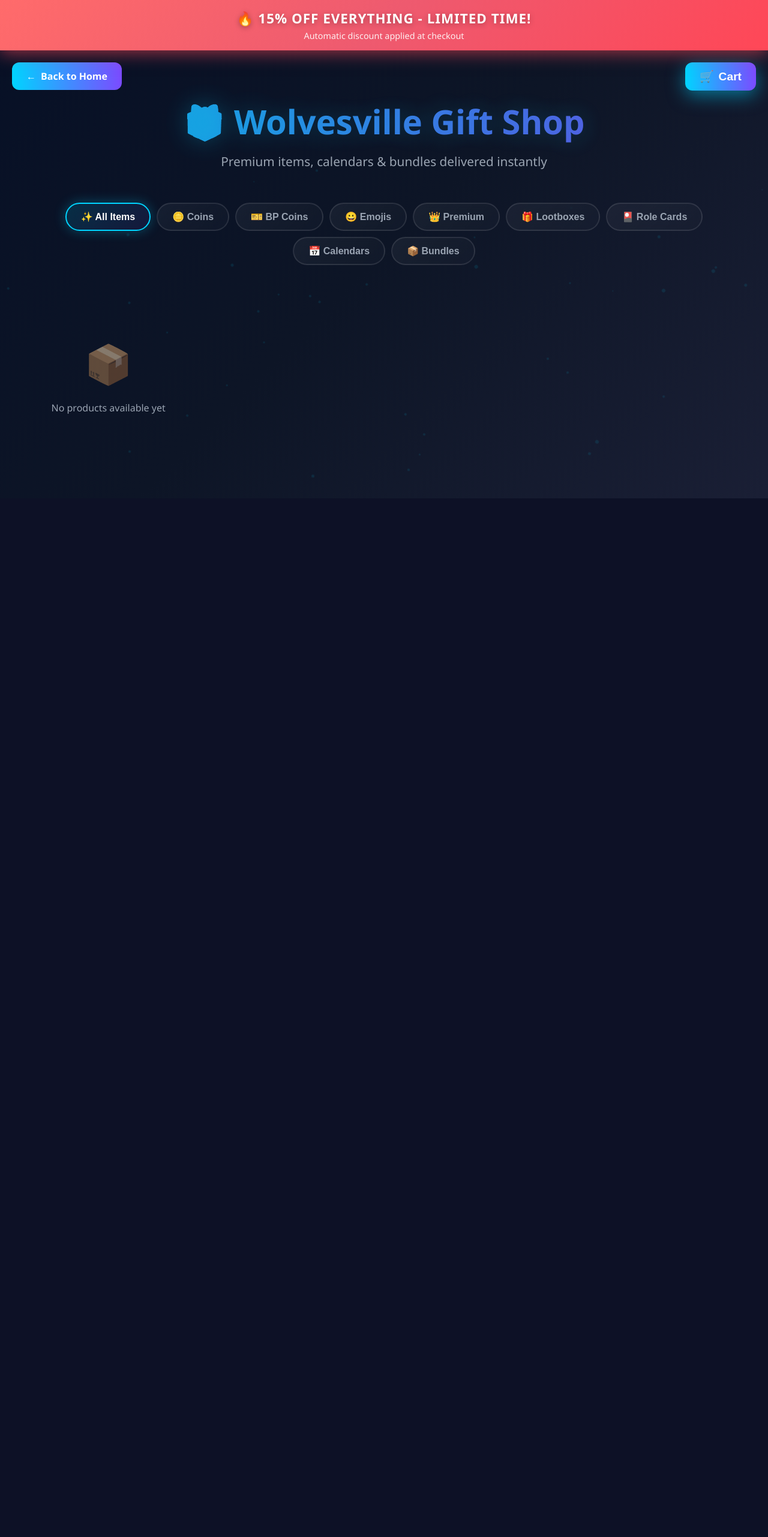
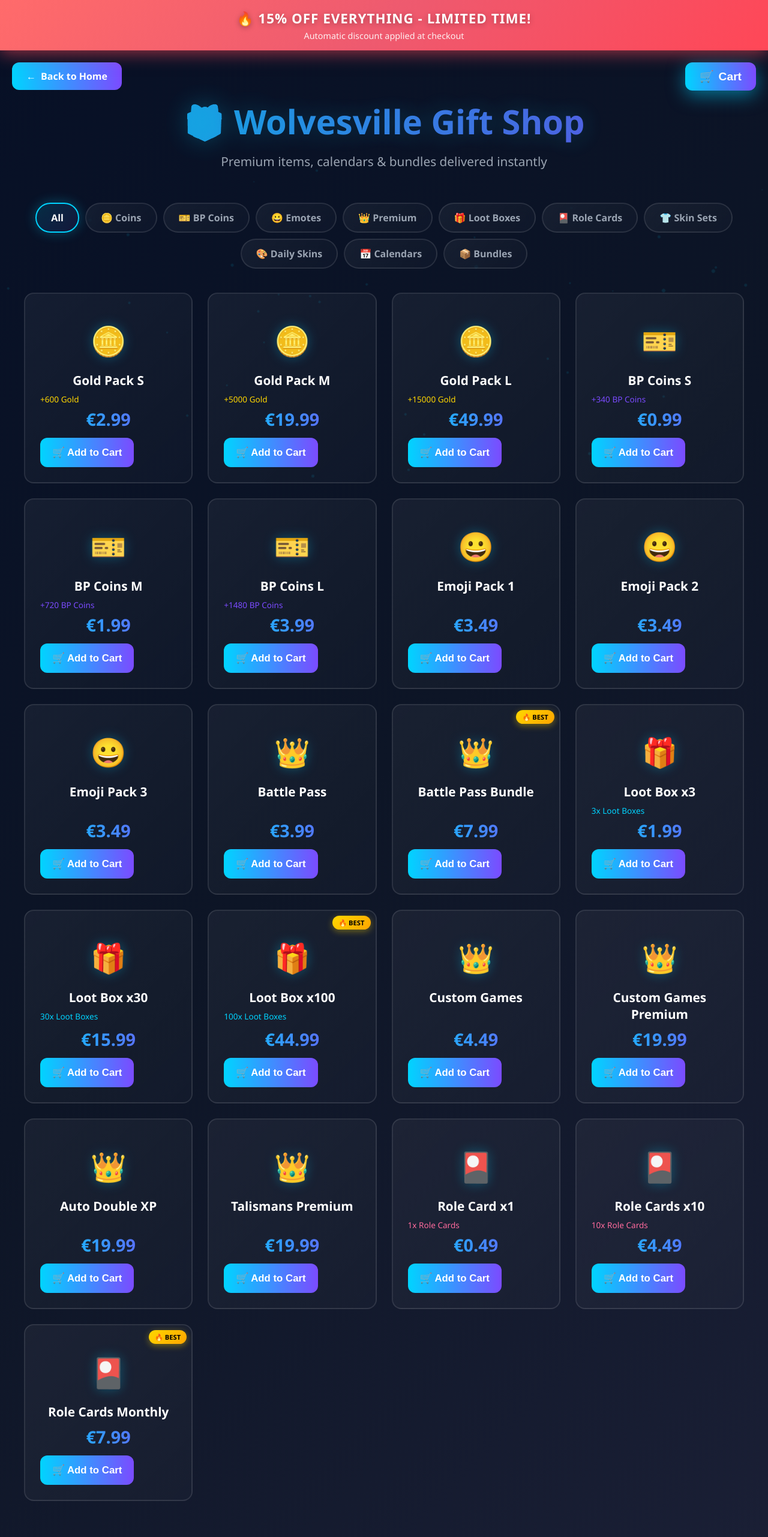
Before and after one commit to cSxrpent/auth-server, a Flask app: page /shop in a window 1280 px wide. Shown: the whole page at 60% size. Before the commit the page ends 831 px from the top, so only its background shows below. Run offline with Flask 3, Linux system fonts and the light colour scheme; data that the repository does not hold is empty; parts of the project's set-up code (start-up, migrations or seed data) failed here and were passed over.

Commit message:
Shop rework

```diff
--- a/db_helper.py
+++ b/db_helper.py
@@ -1151,7 +1151,6 @@ def get_shop_data():
                         'title': c.title,
                         'cost': c.cost,
                         'price': float(c.price),
-                        'description': c.description,
                         'imageName': c.image_name,
                         'iconName': c.icon_name,
                         'durationInDays': c.duration_in_days,
--- a/shop_data_fetcher.py
+++ b/shop_data_fetcher.py
@@ -129,7 +129,7 @@ class ShopDataFetcher:
             return [], []
 
     def fetch_calendars(self):
-        """Fetch all available calendars"""
+        """Fetch all available calendars with icon names"""
         try:
             headers = self.get_headers()
             response = requests.get(
@@ -149,9 +149,8 @@ class ShopDataFetcher:
                     'title': cal.get('title'),
                     'cost': 600,  # CALENDAR_LEGACY cost from gemOffers
                     'price': 3.99,
-                    'description': cal.get('description'),
                     'imageName': cal.get('imageBaseName'),
-                    'iconName': cal.get('iconImageName'),
+                    'iconName': cal.get('iconImageName'),  # Use icon for display
                     'durationInDays': cal.get('durationInDays'),
                     'owned': cal.get('owned', False)
                 })
--- a/static/shop.js
+++ b/static/shop.js
@@ -19,8 +19,36 @@ const CATEGORY_EMOJIS = {
     lootbox: '🎁',
     rolecards: '🎴',
     calendar: '📅',
-    bundles: '📦'
+    bundles: '📦',
+    dailyskins: '🎨',
+    skinsets: '👕'
 };
+
+// Permanent base shop items (always available)
+const BASE_SHOP_ITEMS = [
+    { type: 'GOLDV2_1', cost: 450, price: 2.99, name: 'Gold Pack S', category: 'coins', goldReward: 600 },
+    { type: 'GOLDV2_2', cost: 3400, price: 19.99, name: 'Gold Pack M', category: 'coins', goldReward: 5000 },
+    { type: 'GOLDV2_3', cost: 9000, price: 49.99, name: 'Gold Pack L', category: 'coins', goldReward: 15000 },
+    { type: 'BATTLE_PASS_COINS_1', cost: 160, price: 0.99, name: 'BP Coins S', category: 'bpcoins', battlePassCoinCount: 340 },
+    { type: 'BATTLE_PASS_COINS_2', cost: 300, price: 1.99, name: 'BP Coins M', category: 'bpcoins', battlePassCoinCount: 720 },
+    { type: 'BATTLE_PASS_COINS_3', cost: 590, price: 3.99, name: 'BP Coins L', category: 'bpcoins', battlePassCoinCount: 1480 },
+    { type: 'EMOJI_1', cost: 520, price: 3.49, name: 'Emoji Pack 1', category: 'emote' },
+    { type: 'EMOJI_2', cost: 520, price: 3.49, name: 'Emoji Pack 2', category: 'emote' },
+    { type: 'EMOJI_3', cost: 520, price: 3.49, name: 'Emoji Pack 3', category: 'emote' },
+    { type: 'BATTLE_PASS', cost: 620, price: 3.99, name: 'Battle Pass', category: 'premium' },
+    { type: 'BATTLE_PASS_BUNDLE', cost: 1280, price: 7.99, name: 'Battle Pass Bundle', category: 'premium', isBestValue: true },
+    { type: 'LOOT_BOX_1', cost: 320, price: 1.99, name: 'Loot Box x3', category: 'lootbox', lootBoxCount: 3 },
+    { type: 'LOOT_BOX_2', cost: 2600, price: 15.99, name: 'Loot Box x30', category: 'lootbox', lootBoxCount: 30 },
+    { type: 'LOOT_BOX_3', cost: 7400, price: 44.99, name: 'Loot Box x100', category: 'lootbox', lootBoxCount: 100, isBestValue: true },
+    { type: 'CUSTOM_GAMES', cost: 680, price: 4.49, name: 'Custom Games', category: 'premium' },
+    { type: 'CUSTOM_GAMES_PREMIUM', cost: 3100, price: 19.99, name: 'Custom Games Premium', category: 'premium' },
+    { type: 'AUTO_DOUBLE_XP', cost: 3100, price: 19.99, name: 'Auto Double XP', category: 'premium' },
+    { type: 'TALISMANS_PREMIUM', cost: 3100, price: 19.99, name: 'Talismans Premium', category: 'premium' },
+    { type: 'ROLE_CARDS_1', cost: 85, price: 0.49, name: 'Role Card x1', category: 'rolecards', roleCardCount: 1 },
+    { type: 'ROLE_CARDS_2', cost: 750, price: 4.49, name: 'Role Cards x10', category: 'rolecards', roleCardCount: 10 },
+    { type: 'ROLE_CARDS_MONTHLY_BUNDLE', cost: 1250, price: 7.99, name: 'Role Cards Monthly', category: 'rolecards', minLoyaltyTokenCount: 5, isBestValue: true }
+];
+
 
 let currentCategory = 'all';
 let selectedProduct = null;
@@ -50,17 +78,18 @@ async function fetchShopData() {
 }
 
 function getAllProducts() {
-    if (!shopData) return [];
+    if (!shopData) return BASE_SHOP_ITEMS; // Return base items if no data yet
 
-    const products = [];
+    const products = [...BASE_SHOP_ITEMS]; // Start with base items
 
     // Add bundles from database
     if (shopData.bundles) {
         shopData.bundles.forEach(bundle => {
+            const imageName = bundle.image ? bundle.image.replace('bundle_', '') : null;
             products.push({
                 ...bundle,
                 category: 'bundles',
-                imageUrl: bundle.image ? `https://cdn2.wolvesville.com/promos/${bundle.image}@2x.jpg` : null
+                imageUrl: imageName ? `https://cdn2.wolvesville.com/promos/bundle-${imageName}@2x.jpg` : null
             });
         });
     }
@@ -68,11 +97,14 @@ function getAllProducts() {
     // Add skin sets
     if (shopData.skin_sets) {
         shopData.skin_sets.forEach(skinSet => {
+            // Extract the skin set name from type (e.g., GUDNITE_OUTFITS -> gudnite_outfits_promotion)
+            const skinSetName = skinSet.type.toLowerCase().replace('_outfits', '_outfits_promotion');
+
             products.push({
                 ...skinSet,
-                category: 'bundles',
+                category: 'skinsets',
                 name: skinSet.name,
-                imageUrl: null
+                imageUrl: `https://www.wolvesville.com/static/media/${skinSetName}.51c6be4955597b23b49f.png`
             });
         });
     }
@@ -82,14 +114,14 @@ function getAllProducts() {
         shopData.daily_skins.forEach(skin => {
             products.push({
                 ...skin,
-                category: 'bundles',
+                category: 'dailyskins',
                 name: skin.name,
-                imageUrl: skin.imageName ? `https://cdn2.wolvesville.com/avatarItems/${skin.imageName}.png` : null
+                imageUrl: skin.imageName ? `https://cdn2.wolvesville.com/promos/${skin.imageName}@2x.jpg` : null
             });
         });
     }
 
-    // Add calendars
+    // Add calendars with ICON images
     if (shopData.calendars) {
         shopData.calendars.forEach(cal => {
             products.push({
@@ -99,8 +131,7 @@ function getAllProducts() {
                 price: cal.price,
                 cost: cal.cost,
                 category: 'calendar',
-                description: cal.description,
-                imageUrl: cal.imageName ? `https://cdn2.wolvesville.com/calendars/${cal.imageName}.png` : null
+                imageUrl: cal.iconName ? `https://cdn2.wolvesville.com/calendars/${cal.iconName}@2x.png` : null
             });
         });
     }
@@ -151,37 +182,64 @@ function renderProducts(category = 'all') {
         // Best value badge
         let badgeHTML = '';
         if (product.isBestValue) {
-            badgeHTML = '<div style="position:absolute;top:10px;right:10px;background:linear-gradient(135deg,var(--gold),#ffa500);color:#000;padding:6px 12px;border-radius:20px;font-weight:700;font-size:0.75rem;box-shadow:0 4px 15px rgba(255,215,0,0.4)">🔥 BEST VALUE</div>';
+            badgeHTML = '<div style="position:absolute;top:8px;right:8px;background:linear-gradient(135deg,var(--gold),#ffa500);color:#000;padding:4px 10px;border-radius:16px;font-weight:700;font-size:0.7rem;box-shadow:0 3px 12px rgba(255,215,0,0.4);z-index:2">🔥 BEST</div>';
         }
 
         // New badge
         if (product.isNew) {
-            badgeHTML += '<div style="position:absolute;top:10px;left:10px;background:linear-gradient(135deg,#ff6b6b,#ee5a6f);color:#fff;padding:6px 12px;border-radius:20px;font-weight:700;font-size:0.75rem;box-shadow:0 4px 15px rgba(255,107,107,0.4)">🆕 NEW</div>';
+            badgeHTML += '<div style="position:absolute;top:8px;left:8px;background:linear-gradient(135deg,#ff6b6b,#ee5a6f);color:#fff;padding:4px 10px;border-radius:16px;font-weight:700;font-size:0.7rem;box-shadow:0 3px 12px rgba(255,107,107,0.4);z-index:2">🆕 NEW</div>';
         }
 
+        // Image display with proper sizing
+        const imageHTML = product.imageUrl ?
+            `<div style="width:100%;height:140px;display:flex;align-items:center;justify-content:center;margin-bottom:12px;overflow:hidden;border-radius:8px;">
+                <img src="${product.imageUrl}" alt="${product.name}"
+                     style="max-width:100%;max-height:100%;object-fit:contain;"
+                     onerror="this.parentElement.style.display='none'">
+            </div>` :
+            `<div class="category-emoji" style="font-size:3rem;margin:20px 0">${CATEGORY_EMOJIS[product.category] || '📦'}</div>`;
+
         return `
-            <div class="product-card" style="position:relative">
+            <div class="product-card" style="position:relative;display:flex;flex-direction:column;min-height:280px">
                 ${badgeHTML}
-                <div class="category-emoji">${CATEGORY_EMOJIS[product.category] || '📦'}</div>
-                ${product.imageUrl ? `<img class="product-image" src="${product.imageUrl}" alt="${product.name}" onerror="this.style.display='none'">` : ''}
-                <div class="product-name">${product.name || product.title}</div>
-                ${product.description ? `<div style="color:var(--muted);font-size:0.9rem;margin-bottom:10px;text-align:center">${product.description}</div>` : ''}
-                <div class="product-price">€${product.price.toFixed(2)}</div>
-                <button class="buy-button" onclick='addToCart(${JSON.stringify(product).replace(/'/g, "&apos;")})'>
-                    🛒 Add to Cart
-                </button>
+                ${imageHTML}
+                <div style="flex:1;display:flex;flex-direction:column;justify-content:space-between">
+                    <div>
+                        <div class="product-name" style="margin-bottom:8px">${product.name || product.title}</div>
+                        ${product.goldReward ? `<div style="color:var(--gold);font-size:0.85rem;margin-bottom:4px">+${product.goldReward} Gold</div>` : ''}
+                        ${product.battlePassCoinCount ? `<div style="color:#7b4bff;font-size:0.85rem;margin-bottom:4px">+${product.battlePassCoinCount} BP Coins</div>` : ''}
+                        ${product.lootBoxCount ? `<div style="color:var(--accent);font-size:0.85rem;margin-bottom:4px">${product.lootBoxCount}x Loot Boxes</div>` : ''}
+                        ${product.roleCardCount ? `<div style="color:#ff6b9d;font-size:0.85rem;margin-bottom:4px">${product.roleCardCount}x Role Cards</div>` : ''}
+                    </div>
+                    <div style="margin-top:auto">
+                        <div class="product-price" style="margin-bottom:12px">€${product.price.toFixed(2)}</div>
+                        <button class="buy-button" onclick='addToCart(${JSON.stringify(product).replace(/'/g, "&apos;")})'>
+                            🛒 Add to Cart
+                        </button>
+                    </div>
+                </div>
             </div>
         `;
     }).join('');
 }
 
 function addToCart(product) {
+    // Categories that can only be purchased once (no quantity increase)
+    const singlePurchaseCategories = ['bundles', 'calendar', 'dailyskins', 'skinsets', 'premium', 'emote'];
+
     const existingIndex = cart.findIndex(item =>
         item.type === product.type ||
         (item.id && item.id === product.id)
     );
 
     if (existingIndex >= 0) {
+        // Check if this is a single-purchase item
+        if (singlePurchaseCategories.includes(product.category)) {
+            showNotification('⚠️ This item is already in your cart!', 'info');
+            return;
+        }
+
+        // Allow quantity increase for other items (coins, loot boxes, etc.)
         cart[existingIndex].quantity += 1;
     } else {
         cart.push({
@@ -298,12 +356,17 @@ function updateCartDisplay() {
                         <div class="cart-item-name">${item.name}${freeLabel}</div>
                         <div class="cart-item-price">€${item.price.toFixed(2)}</div>
                     </div>
-                    <div class="cart-item-controls">
-                        <button onclick="updateCartQuantity(${index}, -1)" class="qty-btn">−</button>
+                <div class="cart-item-controls">
+                    ${['bundles', 'calendar', 'dailyskins', 'skinsets', 'premium', 'emote'].includes(item.category) ?
+                        // Single-purchase items: only show remove button
+                        `<button onclick="removeFromCart(${index})" class="remove-btn">🗑️</button>` :
+                        // Multi-purchase items: show quantity controls
+                        `<button onclick="updateCartQuantity(${index}, -1)" class="qty-btn">−</button>
                         <span class="cart-item-qty">${item.quantity}</span>
                         <button onclick="updateCartQuantity(${index}, 1)" class="qty-btn">+</button>
-                        <button onclick="removeFromCart(${index})" class="remove-btn">🗑️</button>
-                    </div>
+                        <button onclick="removeFromCart(${index})" class="remove-btn">🗑️</button>`
+                    }
+                </div>
                 </div>
             `;
         }).join('');
--- a/templates/shop.html
+++ b/templates/shop.html
@@ -655,15 +655,17 @@
         </header>
 
         <div class="tabs">
-            <button class="tab active" data-category="all">✨ All Items</button>
-            <button class="tab" data-category="coins">🪙 Coins</button>
-            <button class="tab" data-category="bpcoins">🎫 BP Coins</button>
-            <button class="tab" data-category="emote">😀 Emojis</button>
-            <button class="tab" data-category="premium">👑 Premium</button>
-            <button class="tab" data-category="lootbox">🎁 Lootboxes</button>
-            <button class="tab" data-category="rolecards">🎴 Role Cards</button>
-            <button class="tab" data-category="calendar">📅 Calendars</button>
-            <button class="tab" data-category="bundles">📦 Bundles</button>
+            <div class="tab active" data-category="all">All</div>
+            <div class="tab" data-category="coins">🪙 Coins</div>
+            <div class="tab" data-category="bpcoins">🎫 BP Coins</div>
+            <div class="tab" data-category="emote">😀 Emotes</div>
+            <div class="tab" data-category="premium">👑 Premium</div>
+            <div class="tab" data-category="lootbox">🎁 Loot Boxes</div>
+            <div class="tab" data-category="rolecards">🎴 Role Cards</div>
+            <div class="tab" data-category="skinsets">👕 Skin Sets</div>
+            <div class="tab" data-category="dailyskins">🎨 Daily Skins</div>
+            <div class="tab" data-category="calendar">📅 Calendars</div>
+            <div class="tab" data-category="bundles">📦 Bundles</div>
         </div>
 
         <div id="products" class="products-grid"></div>
```
